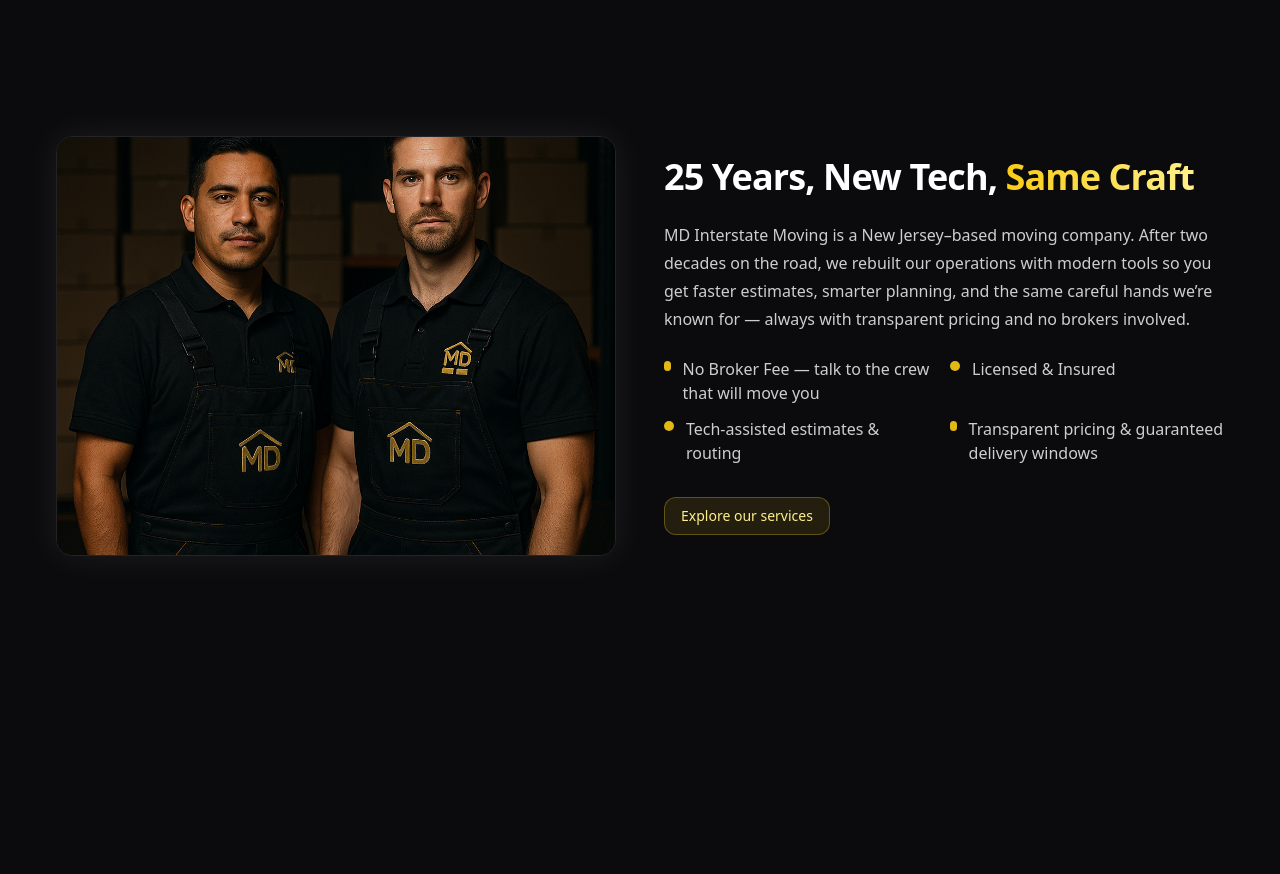
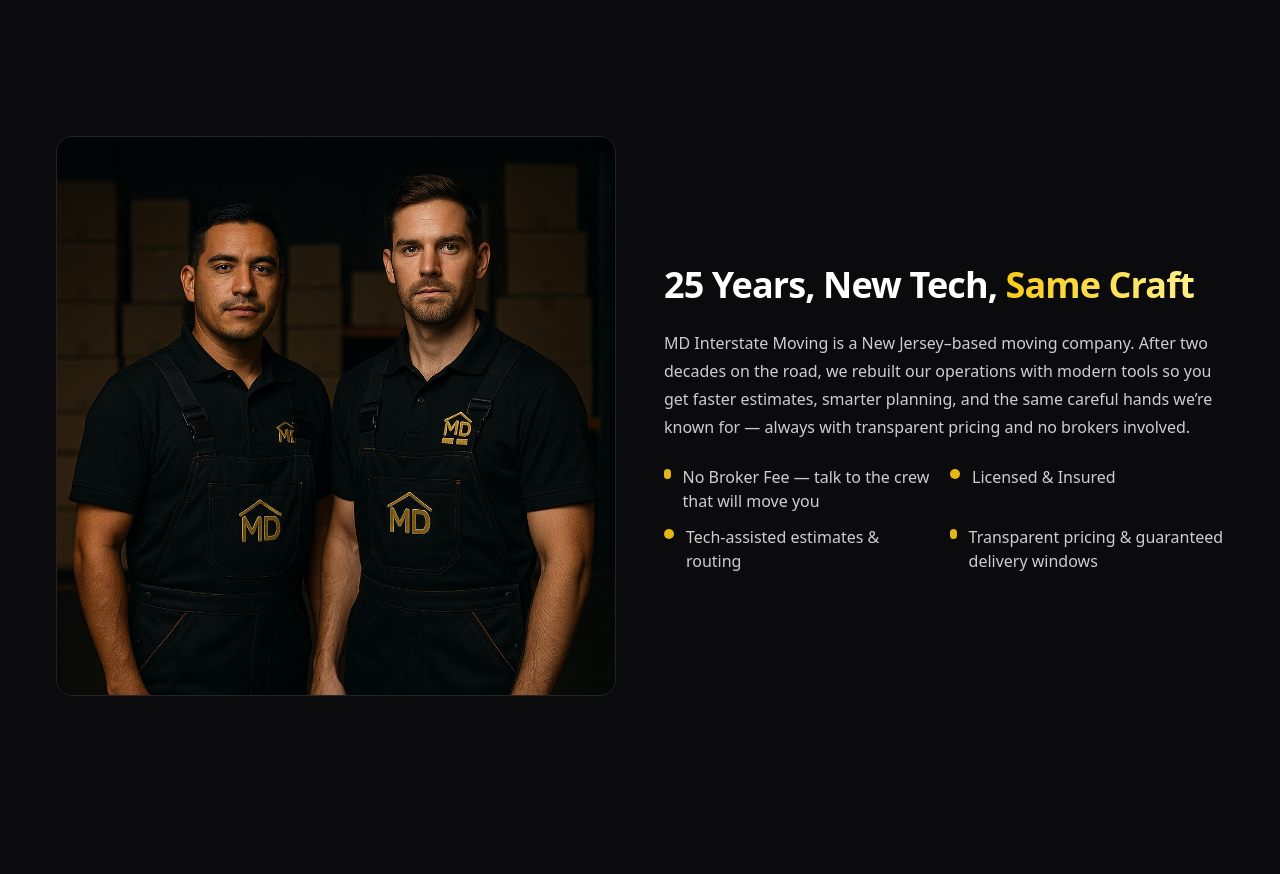
Before and after one commit to davimarti90/md-website, a Next.js app: page / in a window 1280 px wide. Shown: the part 1520-2394 px from the top of the page. Built offline with nearby package versions, Linux system fonts and the light colour scheme.

Commit message:
About: provide default and named export; fix case

```diff
--- a/components/About.tsx
+++ b/components/About.tsx
@@ -1,25 +1,21 @@
 // components/About.tsx
 import Image from "next/image";
-import aboutImg from "/public/about.jpg"; // Asegúrate: public/about.jpg (minúsculas)
 
-export default function About() {
+function About() {
   return (
     <section id="about" className="relative py-24 md:py-32">
       <div className="mx-auto max-w-7xl px-6">
         <div className="grid items-center gap-12 md:grid-cols-2">
-          {/* Imagen About - import estático, sin query params */}
+          {/* Imagen fija, directa desde /public/about.jpg */}
           <div className="relative w-full">
-            <div
-              className="relative w-full overflow-hidden rounded-2xl border border-white/10 shadow-[0_0_35px_rgba(255,255,255,0.08)]"
-              style={{ aspectRatio: "4 / 3" }}
-            >
+            <div className="rounded-2xl border border-white/10 overflow-hidden inline-block">
               <Image
-                src={aboutImg}
-                alt="MD Interstate Moving — professional team handling your move with care"
-                fill
-                sizes="(min-width: 1024px) 50vw, 100vw"
-                className="object-cover object-center"
+                src="/about.jpg"               // debe existir EXACTO en public/about.jpg
+                alt="MD Interstate Moving — professional team"
+                width={1200}
+                height={900}
                 priority
+                unoptimized
               />
             </div>
           </div>
@@ -51,18 +47,13 @@
                 Transparent pricing &amp; guaranteed delivery windows
               </li>
             </ul>
-
-            <div className="pt-2">
-              <a
-                href="#services"
-                className="inline-flex items-center rounded-xl border border-yellow-400/30 bg-yellow-400/10 px-4 py-2 text-sm font-medium text-yellow-200 backdrop-blur-sm transition hover:border-yellow-400/60 hover:bg-yellow-400/20"
-              >
-                Explore our services
-              </a>
-            </div>
           </div>
         </div>
       </div>
     </section>
   );
 }
+
+export default About;
+// 👇 Esto permite importar también como nombrado: `import { About } from '@/components/About'`
+export { About };
```
